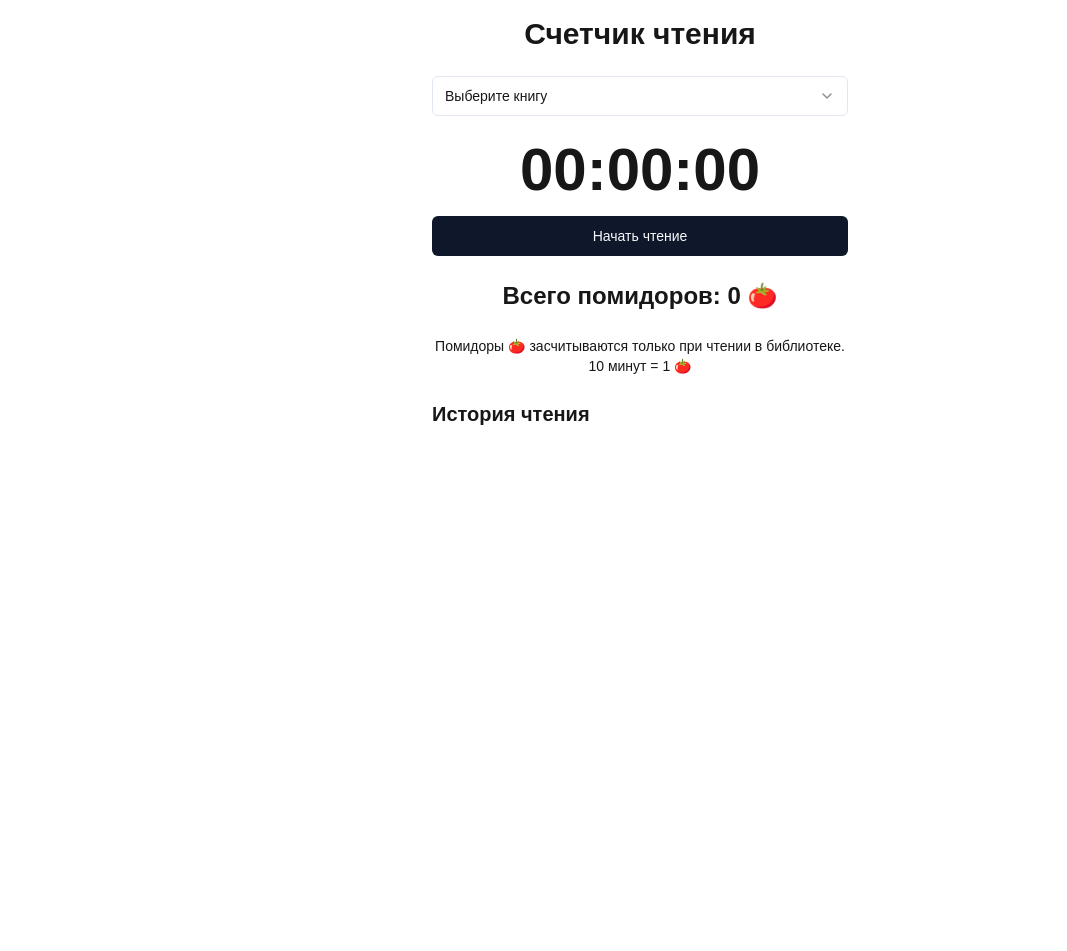
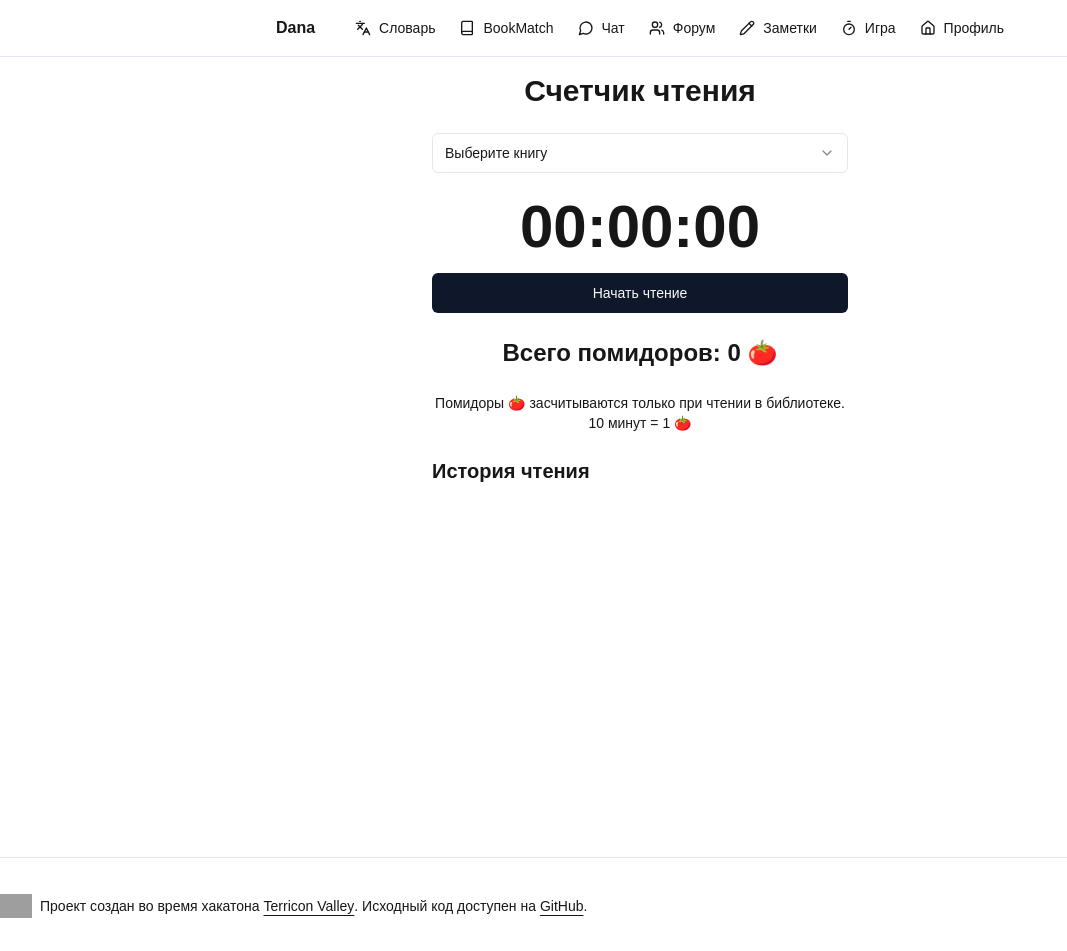
Before and after one commit to manyports/bookshelf, a Next.js app: page /game in a window 1280 px wide. Shown: the top 951 px of the page, without its empty margins (0-1067 px from the left). Before the commit the page ends 800 px from the top, so only its background shows below. Built offline with nearby package versions, Linux system fonts and the light colour scheme; grey boxes are pictures that could not be loaded.

Commit message:
refactor: Update UI text in ReadingTimer component, global CSS, package dependencies, and add new book recommendation feature

```diff
--- a/src/app/bookmatch/page.tsx
+++ b/src/app/bookmatch/page.tsx
@@ -111,7 +111,7 @@ export default function Component() {
 
   return (
     <div className="flex flex-col min-h-screen bg-white text-black">
-      <header className="p-4 fixed w-full z-10 bg-white/80 backdrop-blur-sm">
+      <header className="p-4 w-full z-10 bg-white/80 backdrop-blur-sm">
         <nav className="flex justify-between items-center max-w-4xl mx-auto">
           <Button
             variant="ghost"
--- a/src/app/forum/page.tsx
+++ b/src/app/forum/page.tsx
@@ -110,7 +110,7 @@ export default function BookForum() {
   };
 
   return (
-    <div className="container mx-auto p-4 md:p-8">
+    <div className="container mx-auto p-4 md:p-8 min-h-screen">
       <h1 className="text-3xl font-bold mb-6 text-center">Книжный форум</h1>
       <div className="grid grid-cols-1 md:grid-cols-2 lg:grid-cols-3 gap-4">
         {books.map((book) => (
--- a/src/app/game/page.tsx
+++ b/src/app/game/page.tsx
@@ -93,7 +93,7 @@ export default function ReadingTimer() {
   };
 
   return (
-    <div className="container mx-auto p-4 max-w-md">
+    <div className="container mx-auto p-4 max-w-md min-h-screen">
       <h1 className="text-3xl font-bold mb-6 text-center">Счетчик чтения</h1>
 
       <div className="mb-6">
--- a/src/app/layout.tsx
+++ b/src/app/layout.tsx
@@ -1,3 +1,5 @@
+import { Footer } from "@/components/ui/footer";
+import Header from "@/components/ui/header";
 import "core-js/full/promise/with-resolvers";
 import type { Metadata } from "next";
 import localFont from "next/font/local";
@@ -30,7 +32,11 @@ export default function RootLayout({
       <body
         className={`${geistSans.variable} ${geistMono.variable} antialiased`}
       >
-        <main>{children}</main>
+        <main>
+          <Header />
+          {children}
+          <Footer />
+        </main>
       </body>
     </html>
   );
--- /dev/null
+++ b/src/components/ui/footer.tsx
@@ -0,0 +1,34 @@
+import Link from "next/link";
+
+export function Footer() {
+  return (
+    <footer className="border-t bg-background/95 backdrop-blur supports-[backdrop-filter]:bg-background/60">
+      <div className="container flex flex-col items-center justify-between gap-4 py-10 md:h-24 md:flex-row md:py-0">
+        <div className="flex flex-col items-center gap-4 px-8 md:flex-row md:gap-2 md:px-0">
+          <img src="/logo.png" alt="Dana Logo" className="h-6 w-auto" />
+          <p className="text-center text-sm leading-loose md:text-left">
+            Проект создан во время хакатона{" "}
+            <a
+              href="https://terricon.kz"
+              target="_blank"
+              rel="noreferrer"
+              className="font-medium underline underline-offset-4"
+            >
+              Terricon Valley
+            </a>
+            . Исходный код доступен на{" "}
+            <a
+              href="https://github.com/manyports/bookshelf"
+              target="_blank"
+              rel="noreferrer"
+              className="font-medium underline underline-offset-4"
+            >
+              GitHub
+            </a>
+            .
+          </p>
+        </div>
+      </div>
+    </footer>
+  );
+}
--- /dev/null
+++ b/src/components/ui/header.tsx
@@ -0,0 +1,94 @@
+"use client";
+
+import { Button } from "@/components/ui/button";
+import { Sheet, SheetContent, SheetTrigger } from "@/components/ui/sheet";
+import {
+  Book,
+  Home,
+  Languages,
+  MessageCircle,
+  Pencil,
+  Timer,
+  Users,
+} from "lucide-react";
+import Link from "next/link";
+import { usePathname } from "next/navigation";
+
+const navItems = [
+  { icon: Languages, title: "Словарь", href: "/dictionary" },
+  { icon: Book, title: "BookMatch", href: "/bookmatch" },
+  { icon: MessageCircle, title: "Чат", href: "/chat" },
+  { icon: Users, title: "Форум", href: "/forum" },
+  { icon: Pencil, title: "Заметки", href: "/notes" },
+  { icon: Timer, title: "Игра", href: "/game" },
+  { icon: Home, title: "Профиль", href: "/dash" },
+];
+
+export default function Header() {
+  const pathname = usePathname();
+
+  return (
+    <header className="flex justify-center w-full border-b bg-background/95 backdrop-blur supports-[backdrop-filter]:bg-background/60">
+      <div className="container flex h-14 items-center justify-center">
+        <nav className="hidden md:flex items-center justify-center space-x-4 lg:space-x-6">
+          <Link href="/" className="flex items-center space-x-2 mr-4">
+            <span className="font-bold">Dana</span>
+          </Link>
+          {navItems.map((item) => (
+            <Link
+              key={item.href}
+              href={item.href}
+              className={`inline-flex items-center text-sm font-medium transition-colors hover:text-foreground/80 ${
+                pathname === item.href
+                  ? "text-foreground"
+                  : "text-foreground/60"
+              }`}
+            >
+              <item.icon className="mr-2 h-4 w-4" />
+              <span className="hidden lg:inline">{item.title}</span>
+            </Link>
+          ))}
+        </nav>
+        <Sheet>
+          <SheetTrigger asChild>
+            <Button variant="ghost" size="icon" className="md:hidden">
+              <svg
+                xmlns="http://www.w3.org/2000/svg"
+                width="24"
+                height="24"
+                viewBox="0 0 24 24"
+                fill="none"
+                stroke="currentColor"
+                strokeWidth="2"
+                strokeLinecap="round"
+                strokeLinejoin="round"
+              >
+                <line x1="3" y1="12" x2="21" y2="12"></line>
+                <line x1="3" y1="6" x2="21" y2="6"></line>
+                <line x1="3" y1="18" x2="21" y2="18"></line>
+              </svg>
+              <span className="sr-only">Toggle menu</span>
+            </Button>
+          </SheetTrigger>
+          <SheetContent side="left">
+            <nav className="flex flex-col space-y-4">
+              <Link href="/" className="flex items-center space-x-2">
+                <span className="font-bold">Dana</span>
+              </Link>
+              {navItems.map((item) => (
+                <Link
+                  key={item.href}
+                  href={item.href}
+                  className="flex items-center text-sm font-medium"
+                >
+                  <item.icon className="mr-2 h-4 w-4" />
+                  {item.title}
+                </Link>
+              ))}
+            </nav>
+          </SheetContent>
+        </Sheet>
+      </div>
+    </header>
+  );
+}
```
